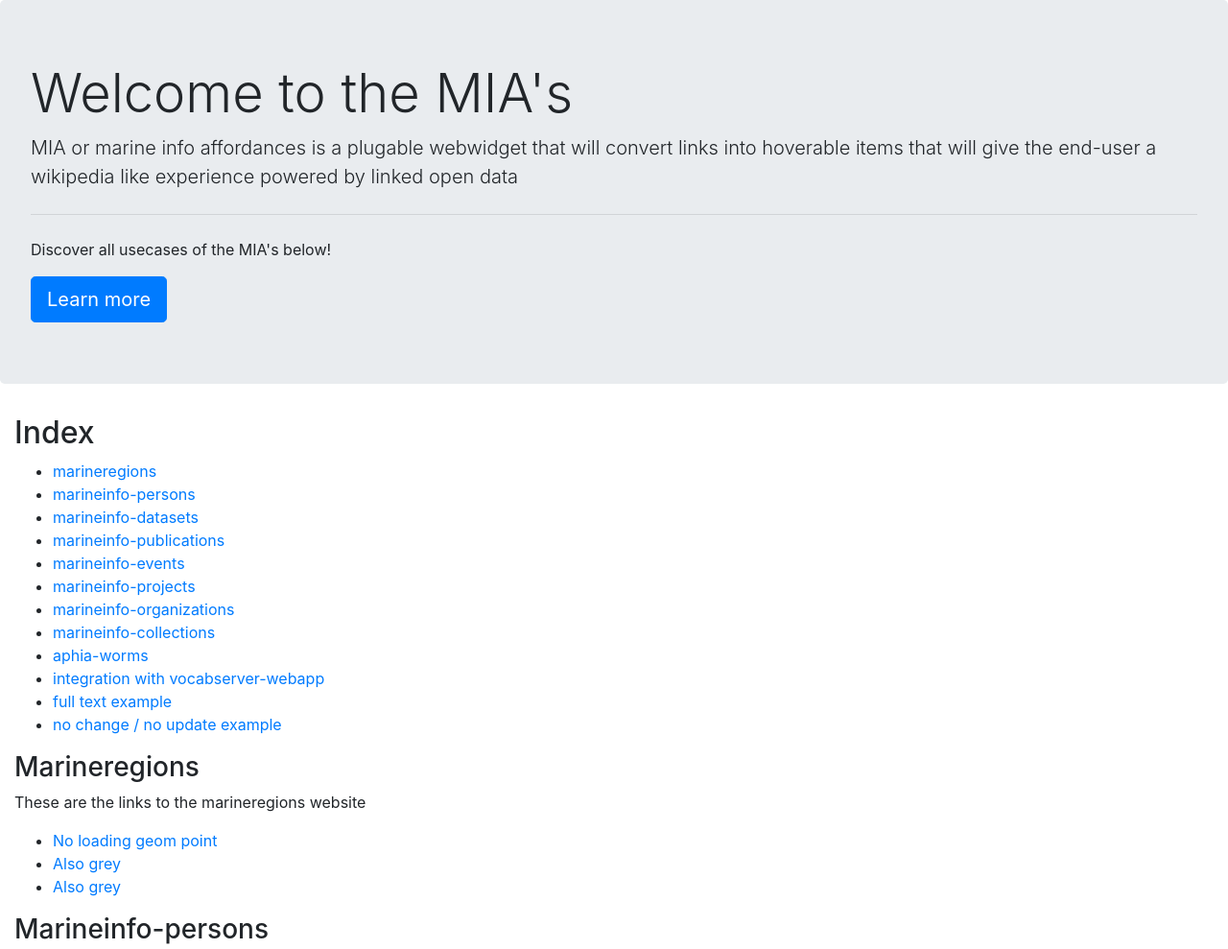
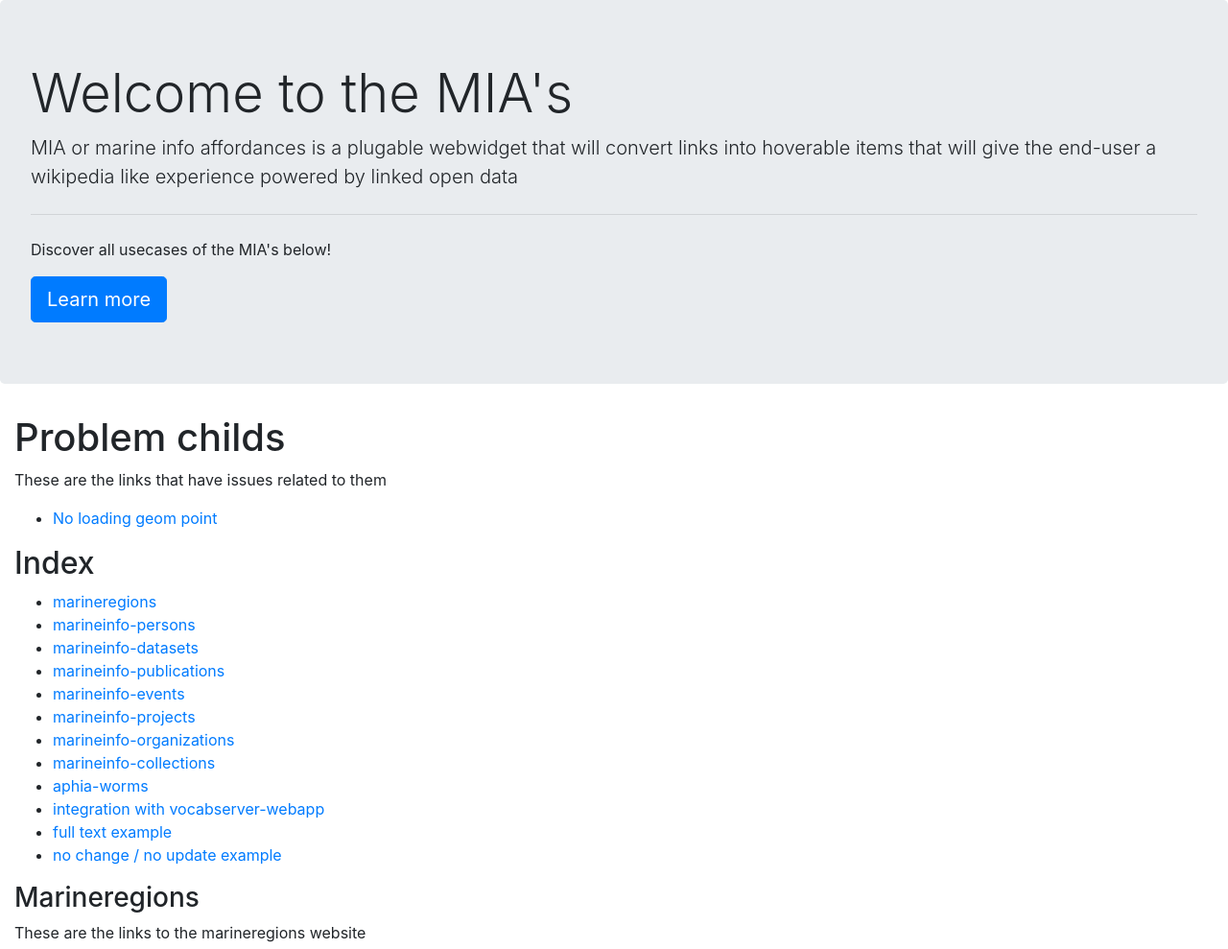
Before and after one commit to vliz-be-opsci/MIA, a website built with webpack: page index.html in a window 1280 px wide. Shown: the top 989 px of the page at 96% size. Built offline with nearby package versions, Linux system fonts and the light colour scheme; what @comunica/query-sparql, @comunica/query-sparql-link-traversal would draw is missing.

Commit message:
added problem childs section

```diff
--- a/index.html
+++ b/index.html
@@ -103,6 +103,13 @@
                 <a class="btn btn-primary btn-lg" href="https://github.com/vliz-be-opsci/MIA" role="button" target="_blank">Learn more</a>
         </div>
         <div class="container">
+
+                <h1>Problem childs</h1>
+                <p>These are the links that have issues related to them</p>
+                <ul>
+                        <li><a href="https://marineregions.org/mrgid/61473">No loading geom point</a></li>
+                </ul>
+
                 <h2>Index</h2>
 
                 <ul>
```
